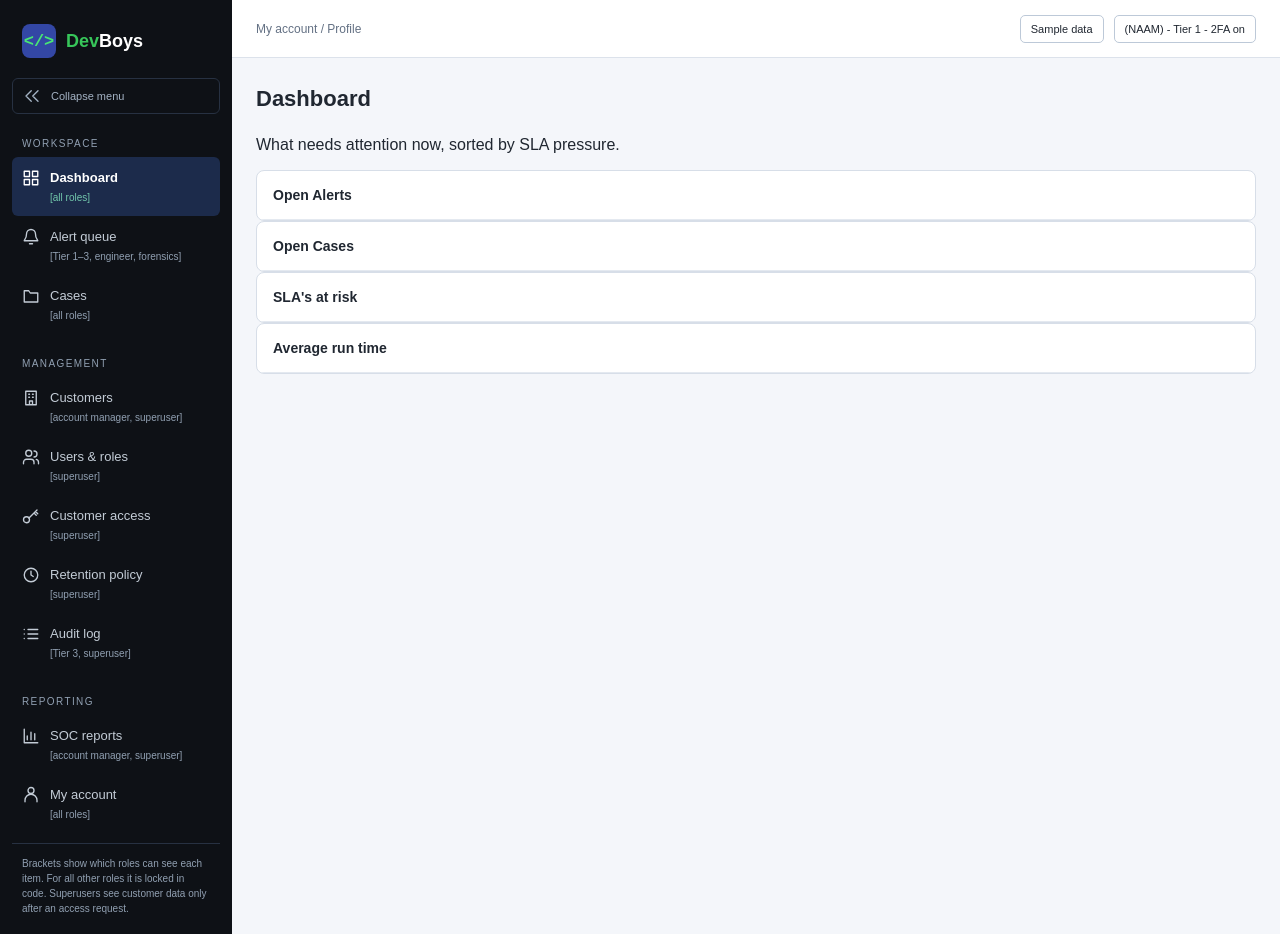
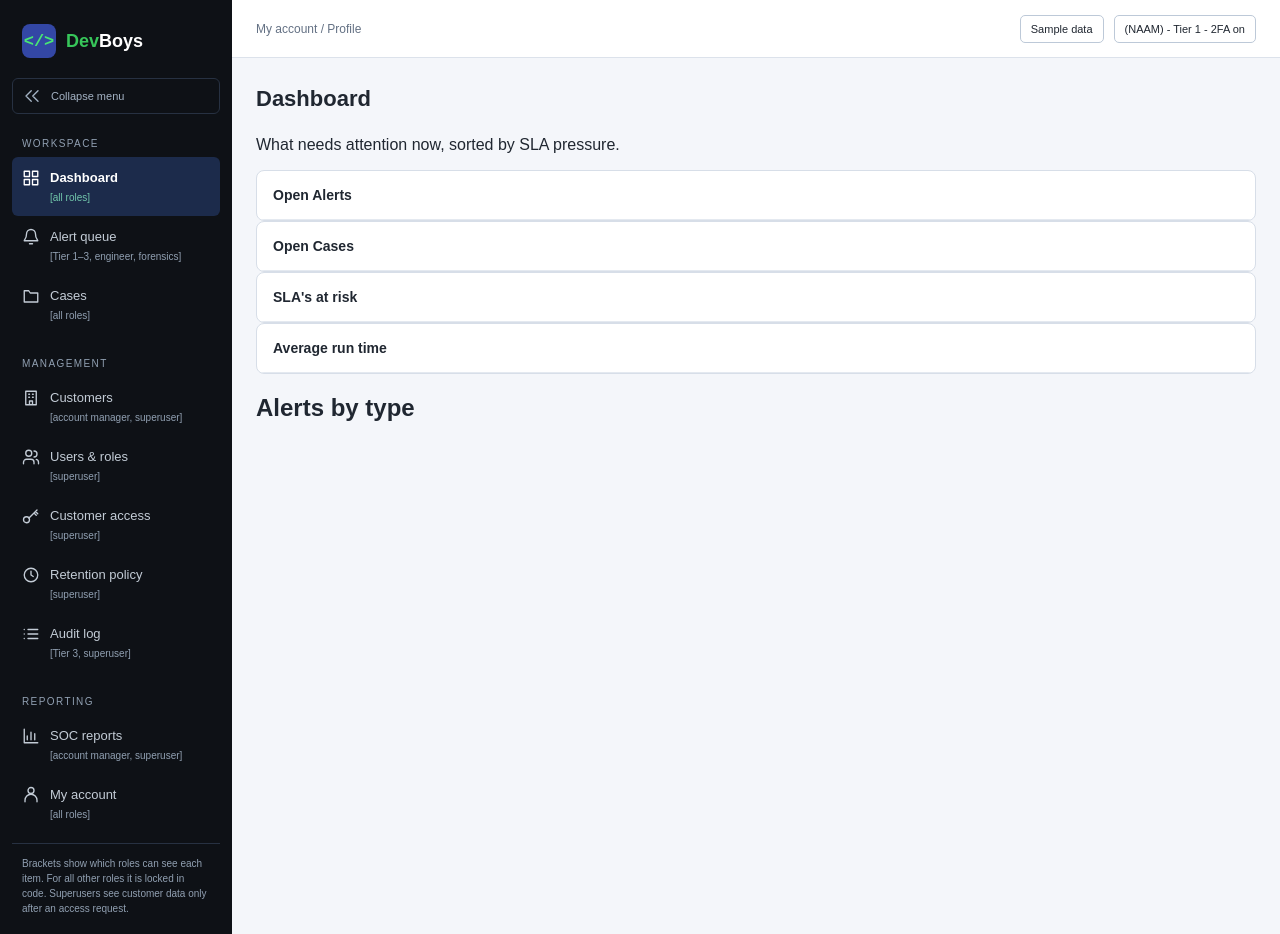
Before and after one commit to TheDevBoys/SOCproject, a Next.js app in the folder frontend/: page /dashboard in a window 1280 px wide. Built offline with nearby package versions, Linux system fonts and the light colour scheme.

Commit message:
Update page.tsx

```diff
--- a/frontend/app/dashboard/page.tsx
+++ b/frontend/app/dashboard/page.tsx
@@ -14,16 +14,25 @@ export default function HomePage() {
         <div className={styles.card}>
           <h2>Open Alerts</h2>
         </div>
+
         <div className={styles.card}>
           <h2>Open Cases</h2>
 
         </div>
+
         <div className={styles.card}>
           <h2>SLA's at risk</h2>
         </div>
-          <div className={styles.card}>
+
+        <div className={styles.card}>
           <h2>Average run time</h2>
         </div>
+
+      </div>
+        <div className={styles.dashboardCharts}>
+          <div className={styles.chart}>
+            <h2>Alerts by type</h2>
+          </div>
       </div>
       </div>
     </div>
```
